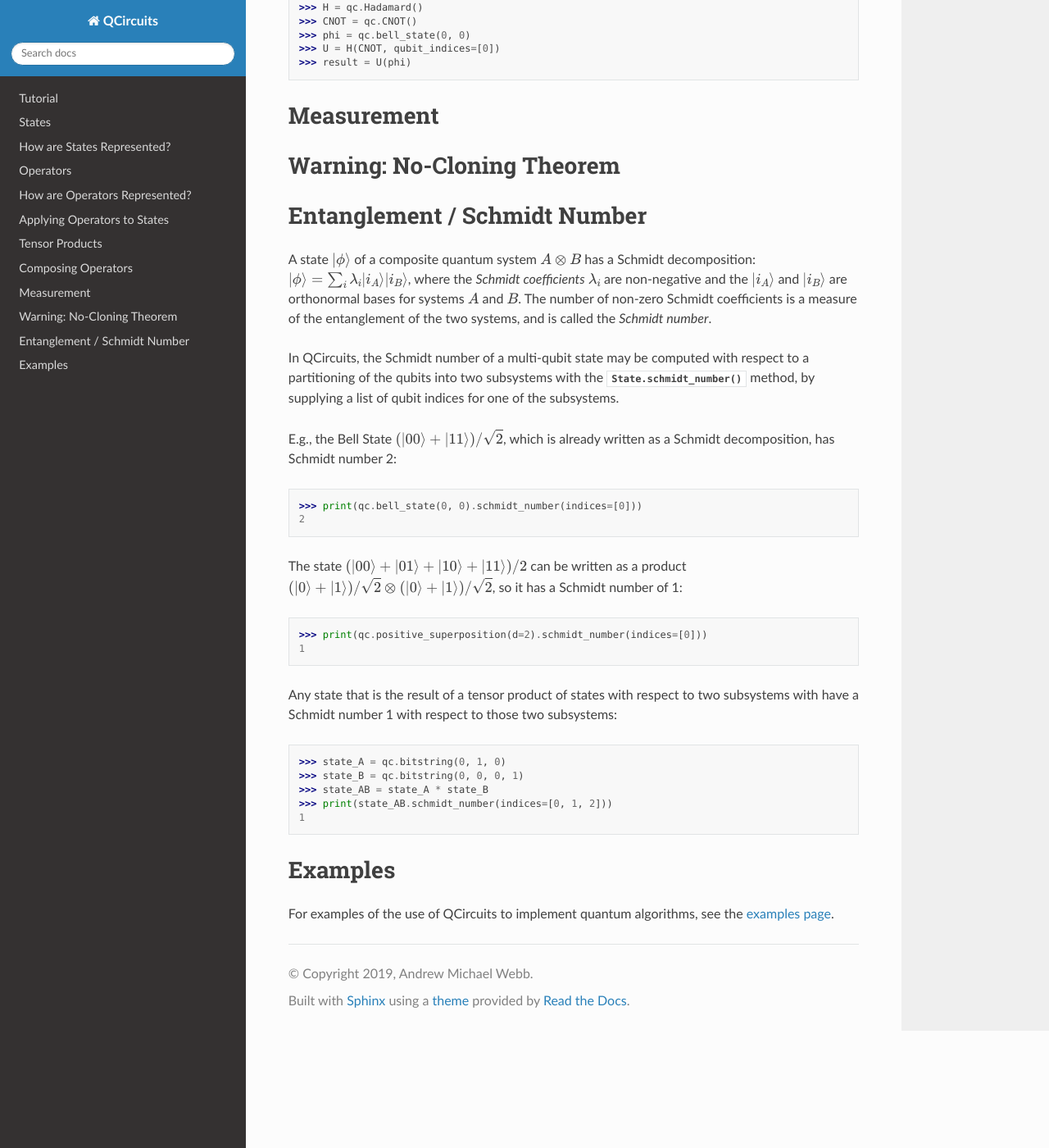
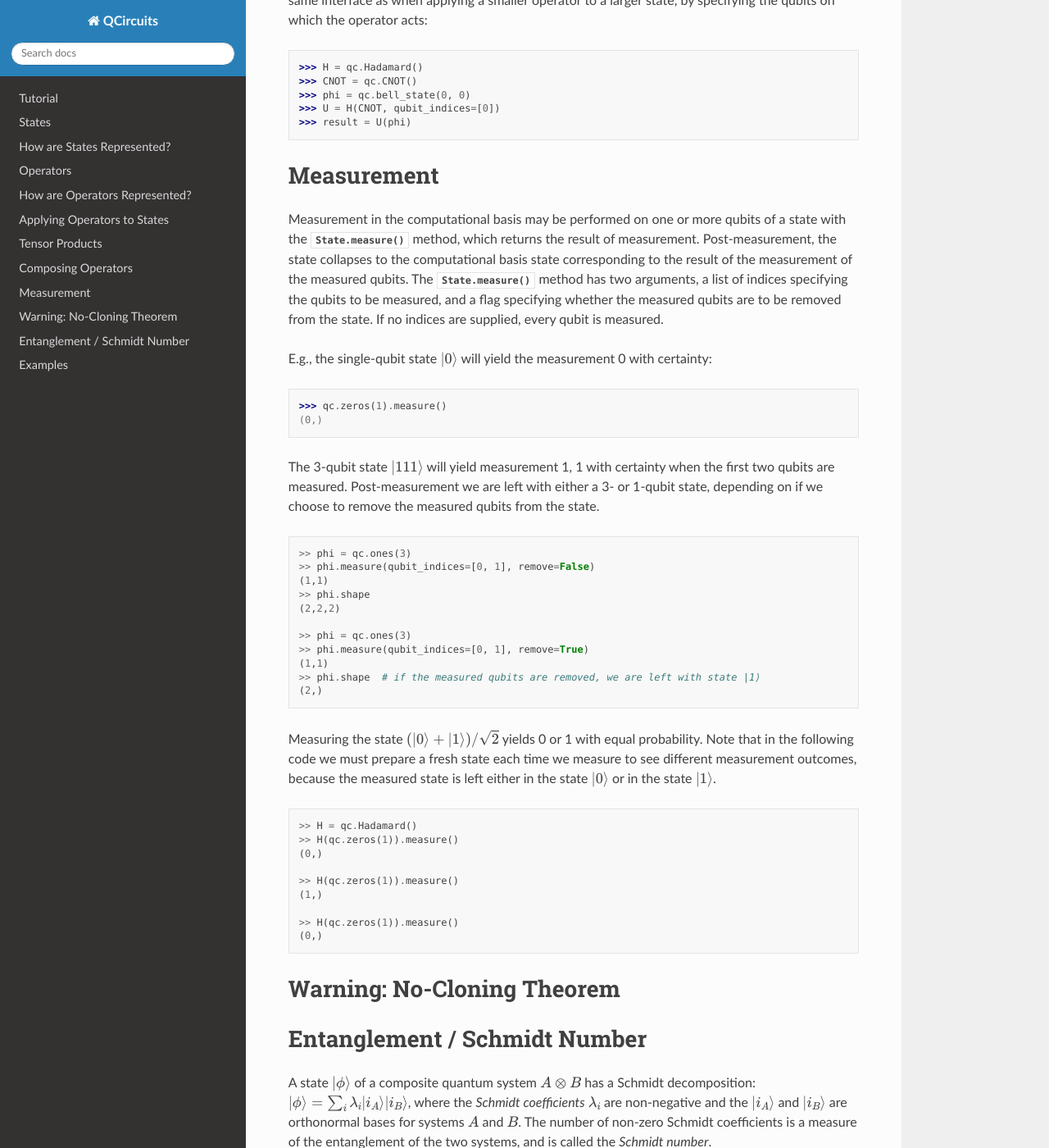
Before and after one commit to grey-area/qcircuits, a Sphinx documentation site: the page built from docs/source/tutorial.rst, in a window 1280 px wide and 1400 px high, scrolled down 9020 px. Shown: the whole window at 82% size. Built offline with Sphinx 7.4.7 and the Read the Docs theme 2.0.0, drawn with Linux system fonts in a browser that asks for light colours; some of the changed text lies outside the part shown.

Commit message:
Added more material to tutorial

```diff
--- a/docs/source/tutorial.rst
+++ b/docs/source/tutorial.rst
@@ -3,15 +3,19 @@
 Tutorial
 ========
 
-QCircuits is a library for simulating small-scale quantum circuits.
+QCircuits is a library for simulating quantum circuits.
 Its primary classes are :py:class:`.State`, representing the (quantum) state
 of the computer, a unit vector in a
 complex vector space, and :py:class:`.Operator`, representing quantum gates,
-i.e. unitary operators,
+i.e. unitary operators
 on those vector spaces.
+This tutorial describes how to use QCircuits to prepare operators and states,
+apply operators to states, measure states, etc., in order to implement
+quantum algorithms.
 
-Specifically, QCircuits' states are for :math:`d`-qubit systems, and so they
-are unit vectors in :math:`2^d`-dimensional complex vector spaces.
+First, install QCircuits with pip:
+
+``pip install qcircuits``
 
 In the following, it is assumed that QCircuits has been imported with:
 
@@ -541,7 +545,61 @@ by specifying the qubits on which the operator acts:
 Measurement
 ===========
 
-.. TODO
+Measurement in the computational basis may be performed on one or
+more qubits of a state with the :py:meth:`.State.measure` method,
+which returns the result of measurement.
+Post-measurement, the state collapses to the computational basis
+state corresponding to the result of the measurement of the measured
+qubits. The :py:meth:`.State.measure` method has two arguments,
+a list of indices specifying the qubits to be measured,
+and a flag specifying whether the measured qubits are to be removed from the state.
+If no indices are supplied, every qubit is measured.
+
+E.g., the single-qubit state :math:`|0⟩` will yield the measurement 0
+with certainty:
+
+.. code-block:: python
+
+    >>> qc.zeros(1).measure()
+    (0,)
+
+The 3-qubit state :math:`|111⟩` will yield measurement 1, 1 with certainty when the
+first two qubits are measured. Post-measurement we are left with either a 3- or 1-qubit
+state, depending on if we choose to remove the measured qubits from the state.
+
+.. code-block:: python
+
+    >> phi = qc.ones(3)
+    >> phi.measure(qubit_indices=[0, 1], remove=False)
+    (1,1)
+    >> phi.shape
+    (2,2,2)
+
+    >> phi = qc.ones(3)
+    >> phi.measure(qubit_indices=[0, 1], remove=True)
+    (1,1)
+    >> phi.shape  # if the measured qubits are removed, we are left with state |1⟩
+    (2,)
+
+Measuring the state :math:`(|0⟩ + |1⟩)/\sqrt{2}` yields 0 or 1 with equal probability.
+Note that in the following code we must prepare a fresh state each time we measure
+to see different measurement outcomes, because the measured state is left either
+in the state :math:`|0⟩` or in the state :math:`|1⟩`.
+
+.. code-block:: python
+
+    >> H = qc.Hadamard()
+    >> H(qc.zeros(1)).measure()
+    (0,)
+
+    >> H(qc.zeros(1)).measure()
+    (1,)
+
+    >> H(qc.zeros(1)).measure()
+    (0,)
+
+
+
 
 .. TODO warning about non-unit, non-unitary
 
```
Also changed, not shown: other parts of docs/source/tutorial.rst (+2 -0 lines).
